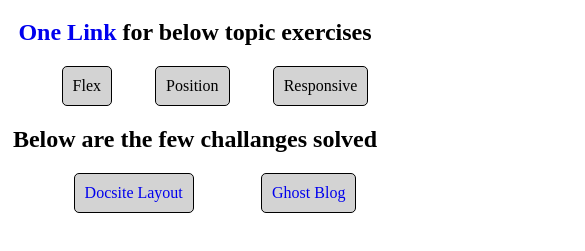
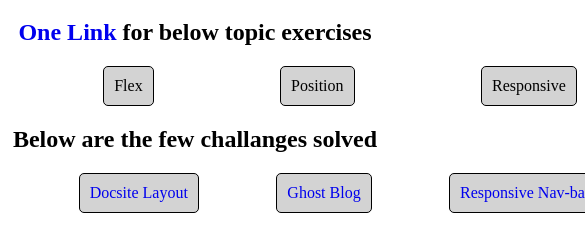
Before and after one commit to pruthvirajmv/week3-CSS-Ex, a plain HTML site: page index.html in a window 390 px wide. Shown: the part 61-312 px from the top of the page, 585 px wide, since content can reach past the window. Drawn offline with Linux system fonts and the light colour scheme.

Commit message:
feat: responsive nav-bar ex

```diff
--- a/index.html
+++ b/index.html
@@ -1,15 +1,20 @@
 <!DOCTYPE html>
 <html lang="en">
+
 <head>
     <meta charset="UTF-8">
     <meta http-equiv="X-UA-Compatible" content="IE=edge">
     <meta name="viewport" content="width=device-width, initial-scale=1.0">
     <title>CSS Ex Week3</title>
-    <link rel="stylesheet" href="./styles.css" >
+    <link rel="stylesheet" href="./styles.css">
 </head>
+
 <body>
     <main>
-        <head><h1> CSS Adv I Exercise </h1> </head>
+
+        <head>
+            <h1> CSS Adv I Exercise </h1>
+        </head>
         <h2> <a href="https://n0tyu.csb.app/">One Link</a> for below topic exercises </h2>
 
         <ul>
@@ -21,8 +26,11 @@
         <ul>
             <li><a href="https://03plb.csb.app">Docsite Layout</a></li>
             <li><a href="https://so8s4.csb.app/">Ghost Blog</a></li>
+            <li><a href="https://codesandbox.io/s/responsive-nav-bar-vztox?file=/src/README.md">Responsive Nav-bar</a>
+            </li>
         </ul>
 
     </main>
 </body>
+
 </html>
--- a/styles.css
+++ b/styles.css
@@ -7,7 +7,8 @@ ul{
     text-align: center;
     list-style: none;
     display: flex;
-    width: 350px;
+    flex-wrap: wrap;
+    width: 600px;
     margin: auto;
     justify-content: space-around;
     align-items: center;
```
